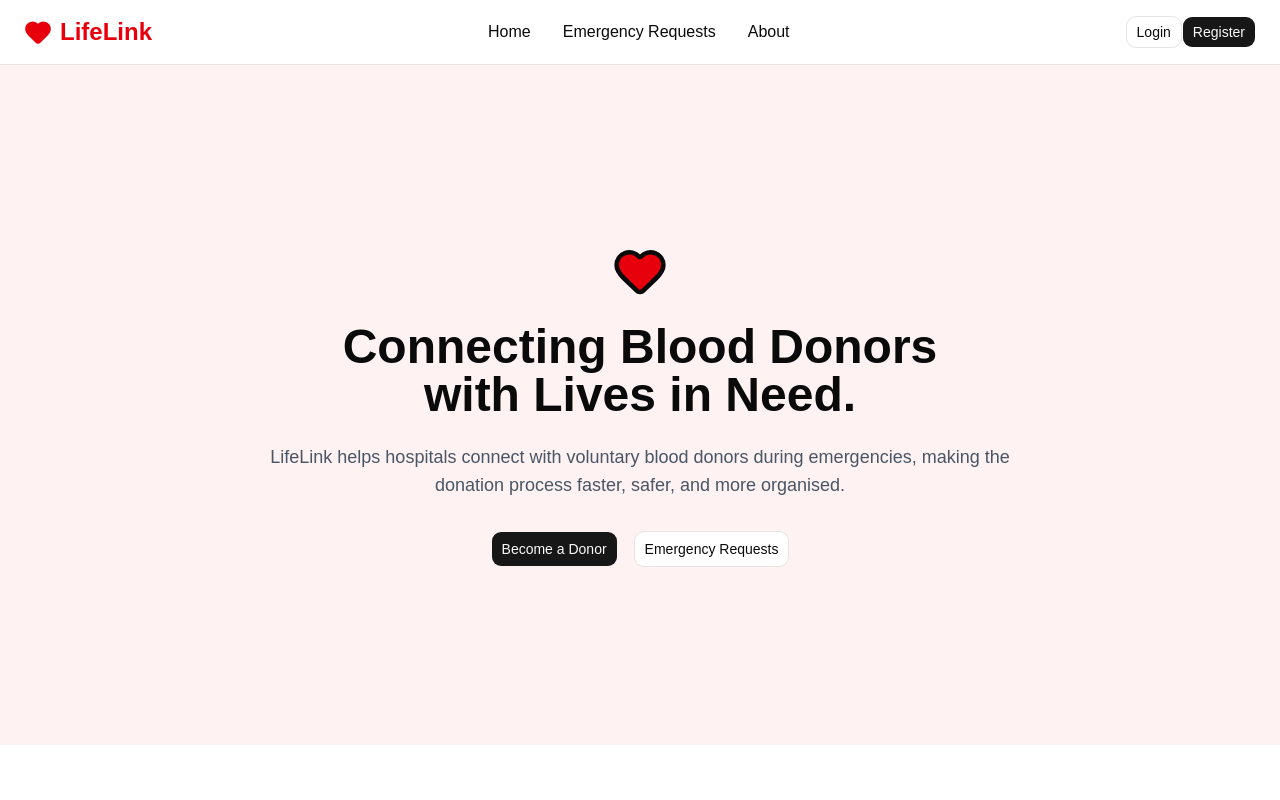
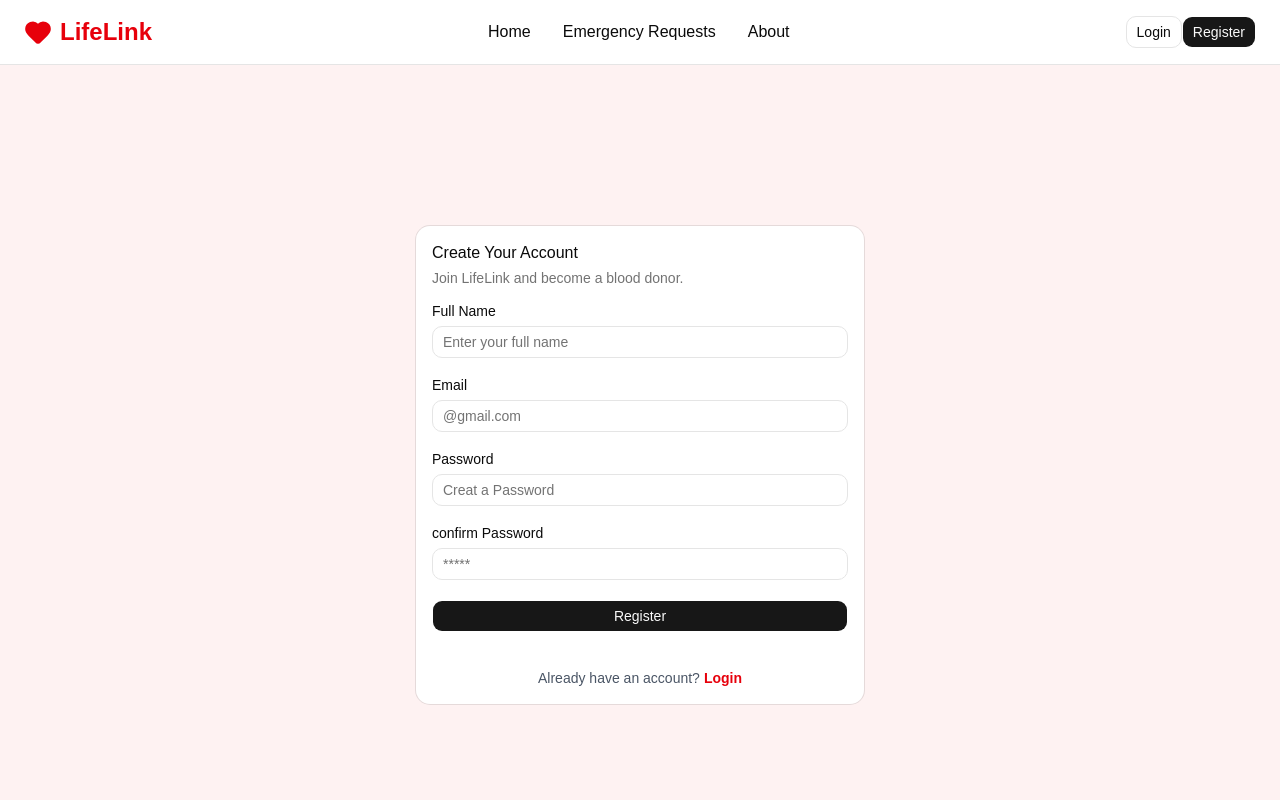
Before and after one commit to Juan-ita/LifeLink, a React (Vite) app: page /register in a window 1280 px wide. Shown: the top 800 px of the page. Built offline with nearby package versions, Linux system fonts and the light colour scheme.

Commit message:
feat: create new register page

```diff
--- a/src/App.jsx
+++ b/src/App.jsx
@@ -2,15 +2,16 @@ import React from 'react'
 import Navbar from './components/Navbar'
 import { BrowserRouter as Router, Routes, Route } from 'react-router-dom'
 import Home from './pages/Home'
+import Register from './pages/Register'
 
 function App() {
   return (
     <>
     <Router>
         <Navbar/>
-        <Home/>
         <Routes>
           <Route path='/' element={<Home/>}/>
+          <Route path='/register' element={<Register/>}/>
         </Routes>
     </Router>
 
--- /dev/null
+++ b/src/pages/Register.jsx
@@ -0,0 +1,132 @@
+import { useState } from 'react'
+import { Button } from '@/components/ui/button'
+import { Input } from '@/components/ui/input'
+import { Label } from '@/components/ui/label'
+import { Link } from 'react-router-dom'
+import { Card, CardHeader, CardTitle, CardDescription, CardContent } from '@/components/ui/card'
+
+function Register() {
+    // store the user's full name
+    const [fullName, setFullName] = useState("")
+    const [email, setEmail] = useState("")
+    const [password, setPassword] = useState("")
+    const [confirmPassword, setConfirmPassword] = useState("")
+    const [error, setError] = useState("")
+
+    function handleSubmit(event){
+      event.preventDefault();
+      setError("");
+
+      if(fullName.trim() === ""){
+        setError("Full name required.")
+        return;
+      }
+      if(email.trim() === ""){
+        setError("Email is required.")
+        return;
+      }
+      if(password.length < 8){
+        setError("Password must be atleast 8 characters.")
+        return;
+      }
+      if(password !== confirmPassword){
+        setError("Passwords do not match.")
+        return;
+      }
+      //display the user's information in the console
+      console.log("Registration seccessfull!")
+      console.log("Full Name", fullName)
+      console.log("Email", email)
+      console.log("Password", password)
+      console.log("Confirm Password", confirmPassword)
+    }
+  return (
+    <main className='flex min-h-screen items-center justify-center bg-red-50 p-6'>
+      <Card className="w-full max-w-md">
+        <CardHeader>
+
+          <CardTitle>
+            Create Your Account
+          </CardTitle>
+
+          <CardDescription className="text-sm">
+            Join LifeLink and become a blood donor.
+          </CardDescription>
+        </CardHeader>
+
+        <CardContent>
+          {error && (
+            <p className='mb-4 rounded-md bg-red-100 p-3 text-sm text-red-600'>{error}</p>
+          )}
+          <form onSubmit={handleSubmit} className='space-y-5'>
+
+            {/* Name */}
+            <div>
+            <Label htmlFor="fullName">Full Name</Label>
+            <Input
+            className="mt-2"
+             id="fullName"
+             type="text"
+             placeholder="Enter your full name"
+             value={fullName}
+             onChange={(event) => setFullName(event.target.value)}/>
+          </div>
+
+          {/* Email */}
+            <div>
+            <Label htmlFor="email"> Email</Label>
+            <Input
+            className="mt-2"
+             id="email"
+             type="email"
+             placeholder="@gmail.com"
+             value={email}
+             onChange={(event) => setEmail(event.target.value)}/>
+          </div>
+
+          {/* Password */}
+            <div>
+            <Label htmlFor="password"> Password</Label>
+            <Input
+            className="mt-2"
+             id="password"
+             type="password"
+             placeholder="Creat a Password"
+             value={password}
+             onChange={(event) => setPassword(event.target.value)}/>
+          </div>
+
+          {/* confirm password */}
+            <div>
+            <Label htmlFor="confirmPassword"> confirm Password</Label>
+            <Input
+            className="mt-2"
+             id="confirmPassword"
+             type="password"
+             placeholder="*****"
+             value={confirmPassword}
+             onChange={(event) => setConfirmPassword(event.target.value)}/>
+          </div>
+
+          <Button type="submit" className="w-full" asChild>
+            Register
+            </Button>
+
+          <div className='mt-4 text-center'>
+            <p className='text-sm text-gray-600'>
+              Already have an account?
+              <Link to="/login" className="ml-1 font-semibold text-red-600 hover:underline">
+              Login
+              </Link>
+            </p>
+          </div>
+          </form>
+
+        </CardContent>
+      </Card>
+
+    </main>
+  )
+}
+
+export default Register
```
